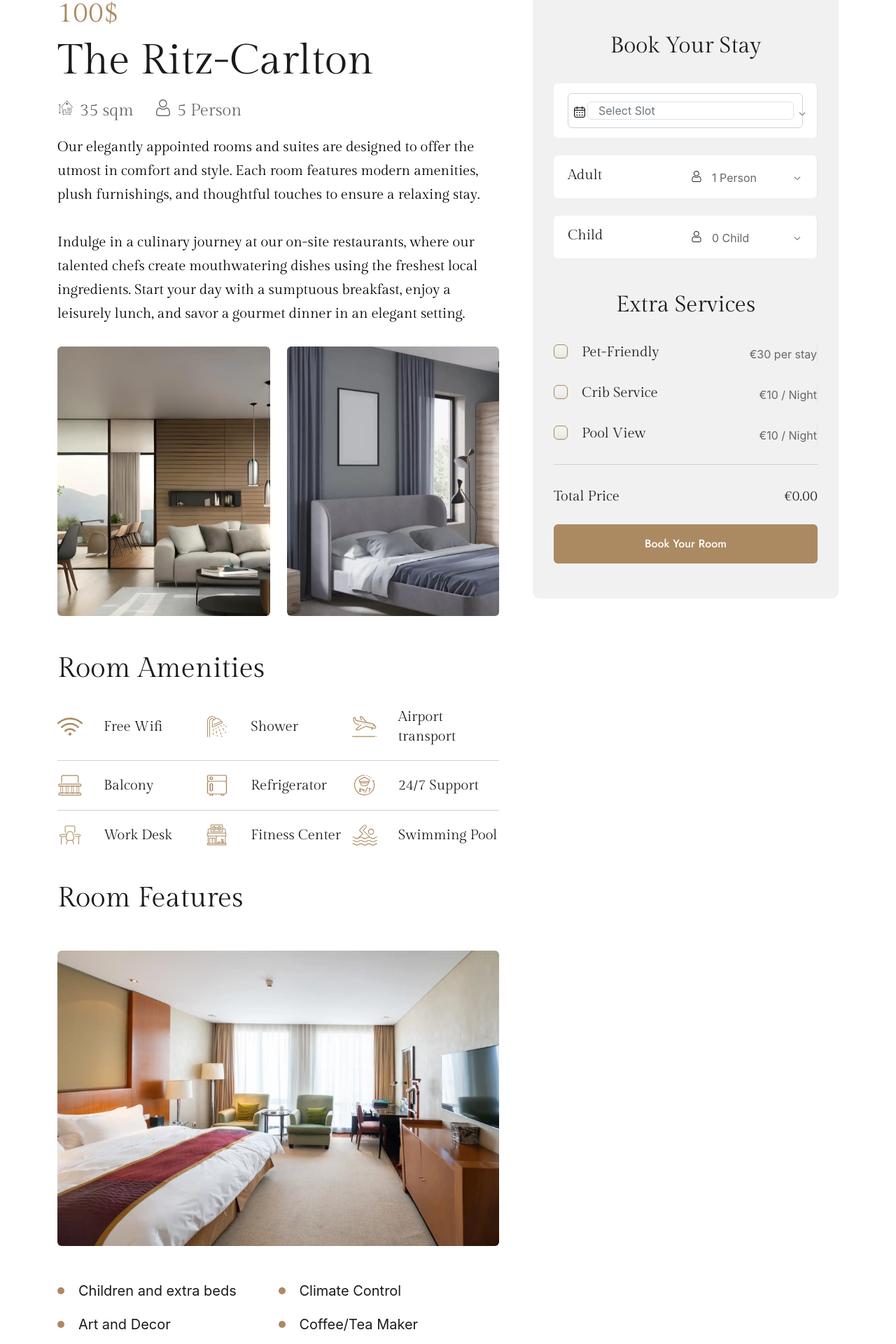
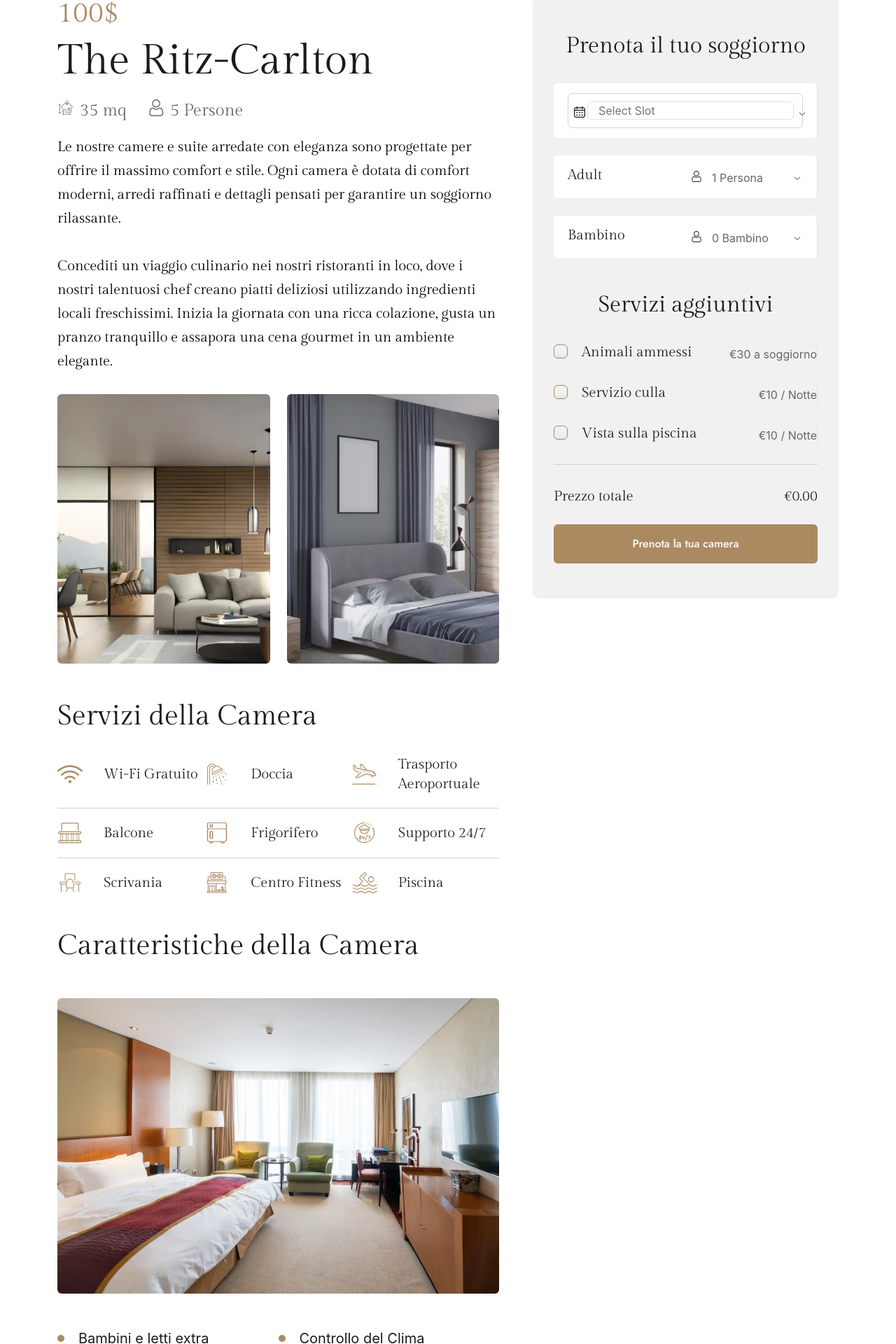
Before and after one commit to shairalidev/GrandHotelSelinunte, a React (Create React App) app: page /room/1 in a window 1280 px wide. Shown: the part 943-2863 px from the top of the page at 70% size. Built offline with nearby package versions, Linux system fonts and the light colour scheme.

Commit message:
final finished

```diff
--- a/src/components/room-details/RoomDetailsOne.jsx
+++ b/src/components/room-details/RoomDetailsOne.jsx
@@ -7,11 +7,10 @@
 import { slots } from './RoomBooking';
 
 function RoomDetailsOne() {
-const [selectedSlot, setSelectedSlot] = useState(null);
-const [confirmationMessage, setConfirmationMessage] = useState('');
-const [whatsAppLink, setWhatsAppLink] = useState('');
-const [showWhatsApp, setShowWhatsApp] = useState(false);
-
+  const [selectedSlot, setSelectedSlot] = useState(null);
+  const [confirmationMessage, setConfirmationMessage] = useState('');
+  const [whatsAppLink, setWhatsAppLink] = useState('');
+  const [showWhatsApp, setShowWhatsApp] = useState(false);
 
   const { id } = useParams();
   const roomPost = Posts.find(post => post.id === parseInt(id));
@@ -21,12 +20,12 @@
   }, []);
 
   if (!roomPost) {
-    return <div>Post not found!</div>;
+    return <div>Post non trovato!</div>;
   }
 
   return (
     <>
-      {/* room details area */}
+      {/* area dettagli camera */}
       <div className="rts__section single page__hero__height page__hero__bg no__shadow">
         <img src={`/assets/images/pages/room/${roomPost.bannerImg}`} alt="" />
       </div>
@@ -39,19 +38,13 @@
                 <span className="h4 price">{roomPost.price}</span>
                 <h2 className="room__title">{roomPost.title}</h2>
                 <div className="room__meta">
-                  <span><i className="flaticon-construction" /> 35 sqm</span>
-                  <span><i className="flaticon-user" />5 Person</span>
+                  <span><i className="flaticon-construction" /> 35 mq</span>
+                  <span><i className="flaticon-user" />5 Persone</span>
                 </div>
                 <p>
-                  Our elegantly appointed rooms and suites are designed to offer the
-                  utmost in comfort and style. Each room features modern amenities,
-                  plush furnishings, and thoughtful touches to ensure a relaxing stay.
+                  Le nostre camere e suite arredate con eleganza sono progettate per offrire il massimo comfort e stile. Ogni camera è dotata di comfort moderni, arredi raffinati e dettagli pensati per garantire un soggiorno rilassante.
                   <br /><br />
-                  Indulge in a culinary journey at our on-site restaurants, where
-                  our talented chefs create mouthwatering dishes using the freshest
-                  local ingredients. Start your day with a sumptuous breakfast,
-                  enjoy a leisurely lunch, and savor a gourmet dinner in an elegant
-                  setting.
+                  Concediti un viaggio culinario nei nostri ristoranti in loco, dove i nostri talentuosi chef creano piatti deliziosi utilizzando ingredienti locali freschissimi. Inizia la giornata con una ricca colazione, gusta un pranzo tranquillo e assapora una cena gourmet in un ambiente elegante.
                 </p>
 
                 <div className="room__image__group row row-cols-md-2 row-cols-sm-1 mt-30 mb-50 gap-4 gap-md-0">
@@ -63,72 +56,70 @@
                   </div>
                 </div>
 
-                <span className="h4 d-block mb-30">Room Amenities</span>
+                <span className="h4 d-block mb-30">Servizi della Camera</span>
                 <div className="room__amenity mb-50">
                   <div className="group__row">
                     <div className="single__item">
                       <img src="/assets/images/icon/wifi.svg" height={30} width={36} alt="" />
-                      <span>Free Wifi</span>
+                      <span>Wi-Fi Gratuito</span>
                     </div>
                     <div className="single__item">
                       <img src="/assets/images/icon/shower.svg" height={30} width={36} alt="" />
-                      <span>Shower</span>
+                      <span>Doccia</span>
                     </div>
                     <div className="single__item">
                       <img src="/assets/images/icon/aeroplane.svg" height={30} width={36} alt="" />
-                      <span>Airport transport</span>
+                      <span>Trasporto Aeroportuale</span>
                     </div>
                   </div>
                   <div className="group__row">
                     <div className="single__item">
                       <img src="/assets/images/icon/balcony.svg" height={30} width={36} alt="" />
-                      <span>Balcony</span>
+                      <span>Balcone</span>
                     </div>
                     <div className="single__item">
                       <img src="/assets/images/icon/refrigerator.svg" height={30} width={36} alt="" />
-                      <span>Refrigerator</span>
+                      <span>Frigorifero</span>
                     </div>
                     <div className="single__item">
                       <img src="/assets/images/icon/support.svg" height={30} width={36} alt="" />
-                      <span>24/7 Support</span>
+                      <span>Supporto 24/7</span>
                     </div>
                   </div>
                   <div className="group__row">
                     <div className="single__item">
                       <img src="/assets/images/icon/desk.svg" height={30} width={36} alt="" />
-                      <span>Work Desk</span>
+                      <span>Scrivania</span>
                     </div>
                     <div className="single__item">
                       <img src="/assets/images/icon/fitness.svg" height={30} width={36} alt="" />
-                      <span>Fitness Center</span>
+                      <span>Centro Fitness</span>
                     </div>
                     <div className="single__item">
                       <img src="/assets/images/icon/swimming-pool.svg" height={30} width={36} alt="" />
-                      <span>Swimming Pool</span>
+                      <span>Piscina</span>
                     </div>
                   </div>
                 </div>
 
-                <span className="h4 d-block mb-50">Room Features</span>
+                <span className="h4 d-block mb-50">Caratteristiche della Camera</span>
                 <div className="room__feature mb-30">
                   <div className="room__feature__image mb-50">
                     <img className="rounded-2" src="/assets/images/pages/room/r-d-3.webp" alt="" />
                   </div>
                   <div className="group__row">
                     <ul className="list__item">
-                      <li>Children and extra beds</li>
-                      <li>Climate Control</li>
-                      <li>Art and Decor</li>
-                      <li>Coffee/Tea Maker</li>
-                      <li>High-End Bedding</li>
-                      <li>Smart Technology</li>
+                      <li>Bambini e letti extra</li>
+                      <li>Controllo del Clima</li>
+                      <li>Arte e Arredo</li>
+                      <li>Macchina per Caffè/Tè</li>
+                      <li>Biancheria di Alta Qualità</li>
+                      <li>Tecnologia Intelligente</li>
                     </ul>
                   </div>
                 </div>
                 <p>
-                  Our elegantly appointed rooms and suites are designed to offer the
-                  utmost in comfort and style. Each room features modern amenities,
-                  plush furnishings, and thoughtful touches to ensure a relaxing stay.
+                  Le nostre camere e suite arredate con eleganza sono progettate per offrire il massimo comfort e stile. Ogni camera è dotata di comfort moderni, arredi raffinati e dettagli pensati per garantire un soggiorno rilassante.
                 </p>
               </div>
             </div>
@@ -182,7 +173,7 @@
         setShowWhatsApp(true);
       }}
     >
-      <h5 className="pt-0">Book Your Stay</h5>
+      <h5 className="pt-0">Prenota il tuo soggiorno</h5>
 
       <div className="advance__search__wrapper">
         {/* Slot Select */}
@@ -206,7 +197,7 @@
           <div className="query__input__position">
             <select id="adults" className="form-select">
               {[...Array(7)].map((_, i) => (
-                <option key={i + 1} value={i + 1}>{i + 1} Person</option>
+                <option key={i + 1} value={i + 1}>{i + 1} Persona</option>
               ))}
             </select>
             <div className="query__input__icon">
@@ -217,11 +208,11 @@
 
         {/* Children */}
         <div className="query__input wow fadeInUp">
-          <label htmlFor="children612" className="query__label">Child</label>
+          <label htmlFor="children612" className="query__label">Bambino</label>
           <div className="query__input__position">
             <select id="children612" className="form-select">
               {[...Array(8)].map((_, i) => (
-                <option key={i} value={i}>{i} Child</option>
+                <option key={i} value={i}>{i} Bambino</option>
               ))}
             </select>
             <div className="query__input__icon">
@@ -230,28 +221,28 @@
           </div>
         </div>
 
-        <h5 className="p-0 mt-20">Extra Services</h5>
+        <h5 className="p-0 mt-20">Servizi aggiuntivi</h5>
 
         {/* Extra Services */}
         <div className="query__input checkbox wow fadeInUp">
           <input type="checkbox" id="pet" />
-          <label htmlFor="pet">Pet-Friendly</label>
-          <span>€30 per stay</span>
+          <label htmlFor="pet">Animali ammessi</label>
+          <span>€30 a soggiorno</span>
         </div>
         <div className="query__input checkbox wow fadeInUp">
           <input type="checkbox" id="crib" />
-          <label htmlFor="crib">Crib Service</label>
-          <span>€10 / Night</span>
+          <label htmlFor="crib">Servizio culla</label>
+          <span>€10 / Notte</span>
         </div>
         <div className="query__input checkbox wow fadeInUp">
           <input type="checkbox" id="pool" />
-          <label htmlFor="pool">Pool View</label>
-          <span>€10 / Night</span>
+          <label htmlFor="pool">Vista sulla piscina</label>
+          <span>€10 / Notte</span>
         </div>
 
         {/* Total Price */}
         <div className="total__price">
-          <span className="total h6 mb-0">Total Price</span>
+          <span className="total h6 mb-0">Prezzo totale</span>
           <span className="price h6 m-0" id="totalPrice">€0.00</span>
         </div>
 
@@ -261,7 +252,7 @@
           className="theme-btn btn-style fill no-border search__btn wow fadeInUp"
           data-wow-delay=".6s"
         >
-          <span>Book Your Room</span>
+          <span>Prenota la tua camera</span>
         </button>
 
         {/* Confirmation Message */}
@@ -283,7 +274,7 @@
           className="theme-btn btn-style fill no-border search__btn wow fadeInUp"
           data-wow-delay=".6s"
         >
-            <span> Confirm on WhatsApp</span>
+            <span> Conferma su WhatsApp</span>
 
         </a>
         )}
```
Also changed, not shown: src/components/chatbot/ChatBot.jsx (+4 -3 lines), 7 other files (tests, documents, lock files or other folders).
